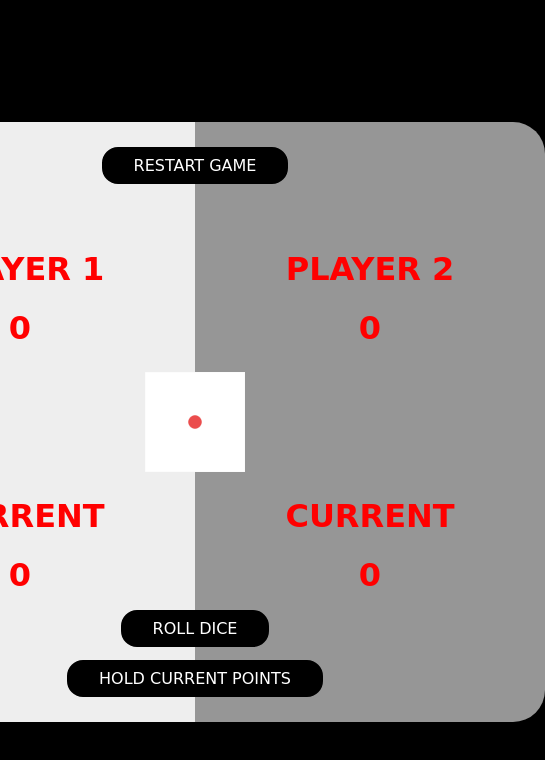
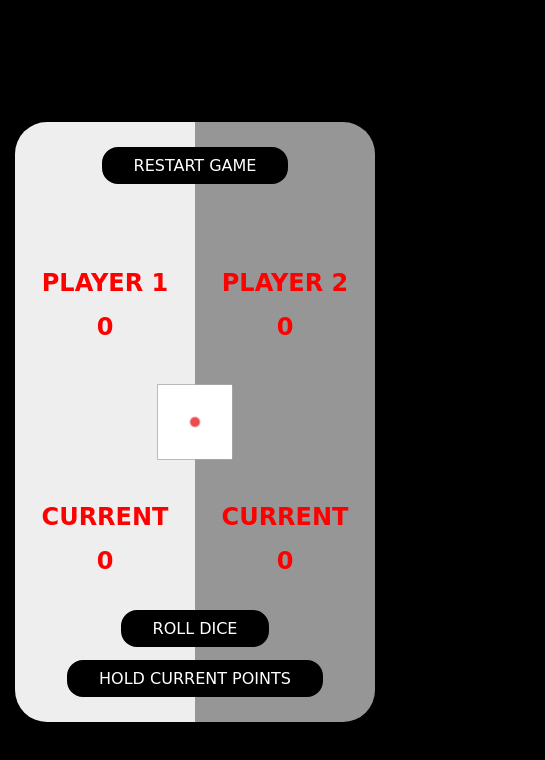
Before and after one commit to Ameer2000Mzori/Dice-Game, a website built with webpack: page src/index.html in a window 390 px wide. Shown: the whole page, 545 px wide, since content can reach past the window. Built offline with nearby package versions, Linux system fonts and the light colour scheme; a web font is replaced by a local one.

Commit message:
added responsvness to the project size 768px

```diff
--- a/src/style.scss
+++ b/src/style.scss
@@ -124,12 +124,43 @@ body {
         background-position: center;
         background-repeat: no-repeat;
         background-size: cover;
-        transition: all 500ms ease-in-out;
+        transition: all 100ms ease-in-out;
       }
     }
   }
 }
 // header resoponsvness
 @media screen and (max-width: 768px) {
-  // 768px size
+  .header {
+    .header-Wrap {
+      width: 360px;
+      height: 600px;
+
+      .game-Wrap {
+        .player-Left,
+        .player-Right {
+          .player-1-T-T-1 {
+            font-size: 1.5rem;
+          }
+
+          #count-Players {
+            font-size: 1.5rem;
+          }
+
+          .player-1-T-T-3 {
+            font-size: 1.5rem;
+          }
+
+          #current-Players {
+            font-size: 1.5rem;
+          }
+        }
+
+        .dice-Img {
+          height: 75px;
+          width: 75px;
+        }
+      }
+    }
+  }
 }
```
Also changed, not shown: src/style.css, 1 other file.
